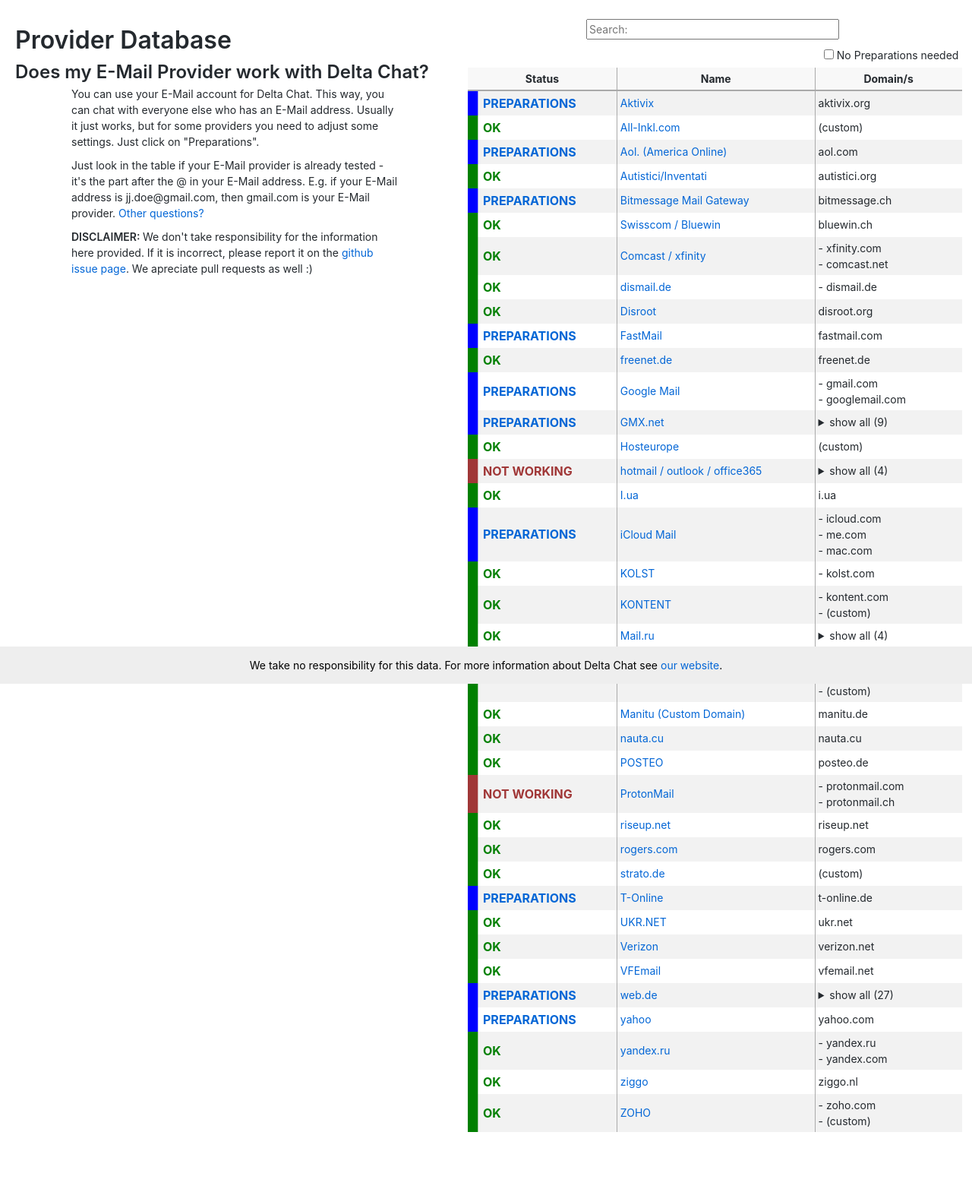
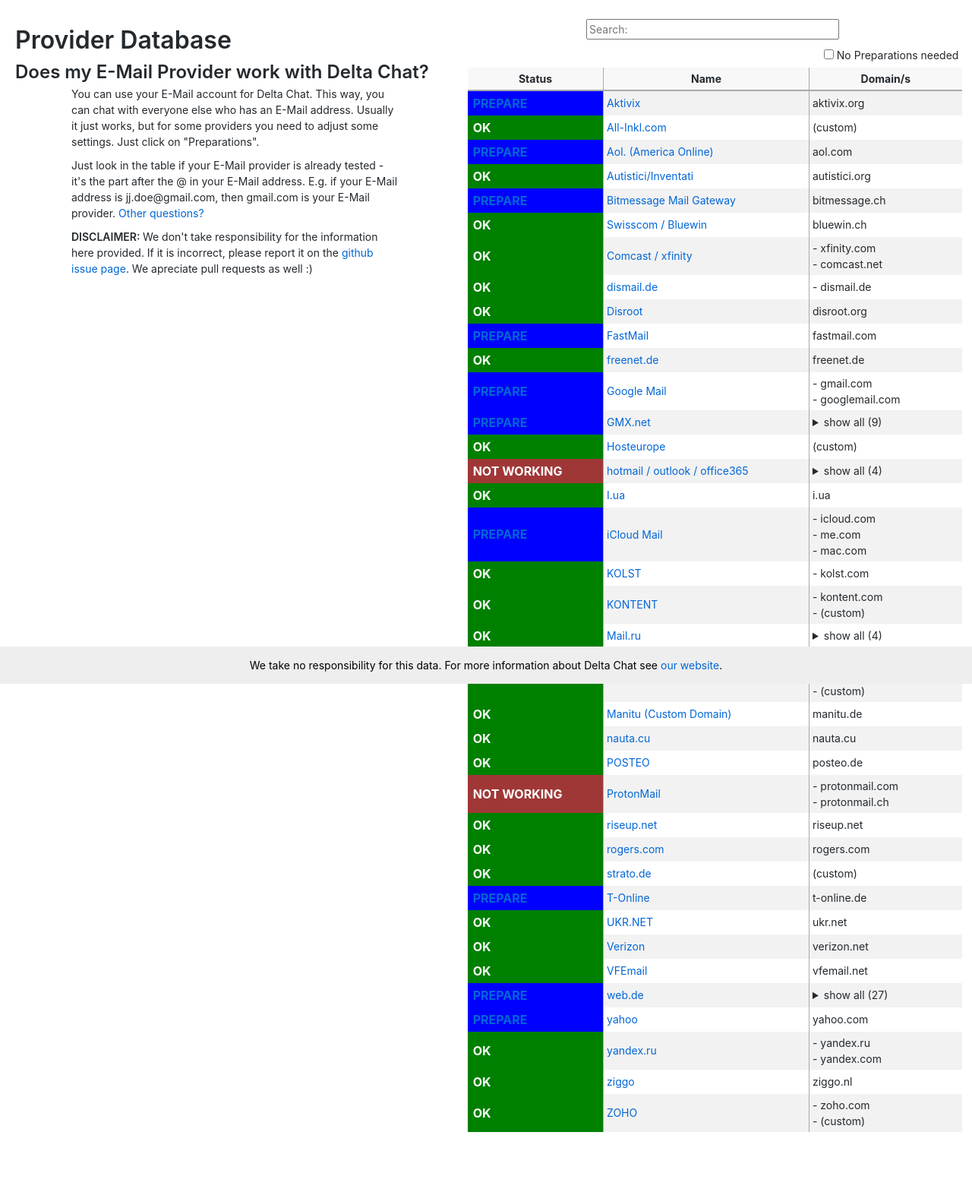
Before and after one commit to deltachat/provider-db, a Jekyll site: the page built from index.html, in a window 1280 px wide. Shown: the whole page at 76% size. Built offline with Jekyll 4.4.1, drawn with Linux system fonts in a browser that asks for light colours.

Commit message:
status boxes with color background

```diff
--- a/assets/styles.css
+++ b/assets/styles.css
@@ -158,15 +158,17 @@
         margin-left: 45%;
     }
   .status-ok {
-      color: var(--color-works);
+      color: white;
+      background: var(--color-works);
       box-shadow: inset 10pt 0px 0px 0px var(--color-works);
-      padding-left: 15pt;
+      padding-left: 5pt;
   }
 
   .status-prep {
-      color: var(--color-prep);
+      color: white;
+      background: var(--color-prep);
       box-shadow: inset 10pt 0px 0px 0px var(--color-prep);
-      padding-left: 15pt;
+      padding-left: 5pt;
       text-decoration: none;
   }
   a.status-prep :hover, a.title:link, a.title:visited, a.title:active{
@@ -174,9 +176,10 @@
   }
 
   .status-broken {
-   color: var(--color-broken);
+   color: white;
+   background: var(--color-broken);
    box-shadow: inset 10pt 0px 0px 0px var(--color-broken);
-   padding-left: 15pt;
+   padding-left: 5pt;
   }
 
   .status-minimal {
--- a/index.html
+++ b/index.html
@@ -84,7 +84,7 @@
                         {% when 'OK' %}
                         OK
                         {% when 'PREP' %}
-                        <a href=".{{provider.url}}#preperations">PREPARATIONS</a>
+                        <a href=".{{provider.url}}#preperations">PREPARE</a>
                         {% when 'BROKEN' %}
                         NOT WORKING
                         {% endcase %}
```
